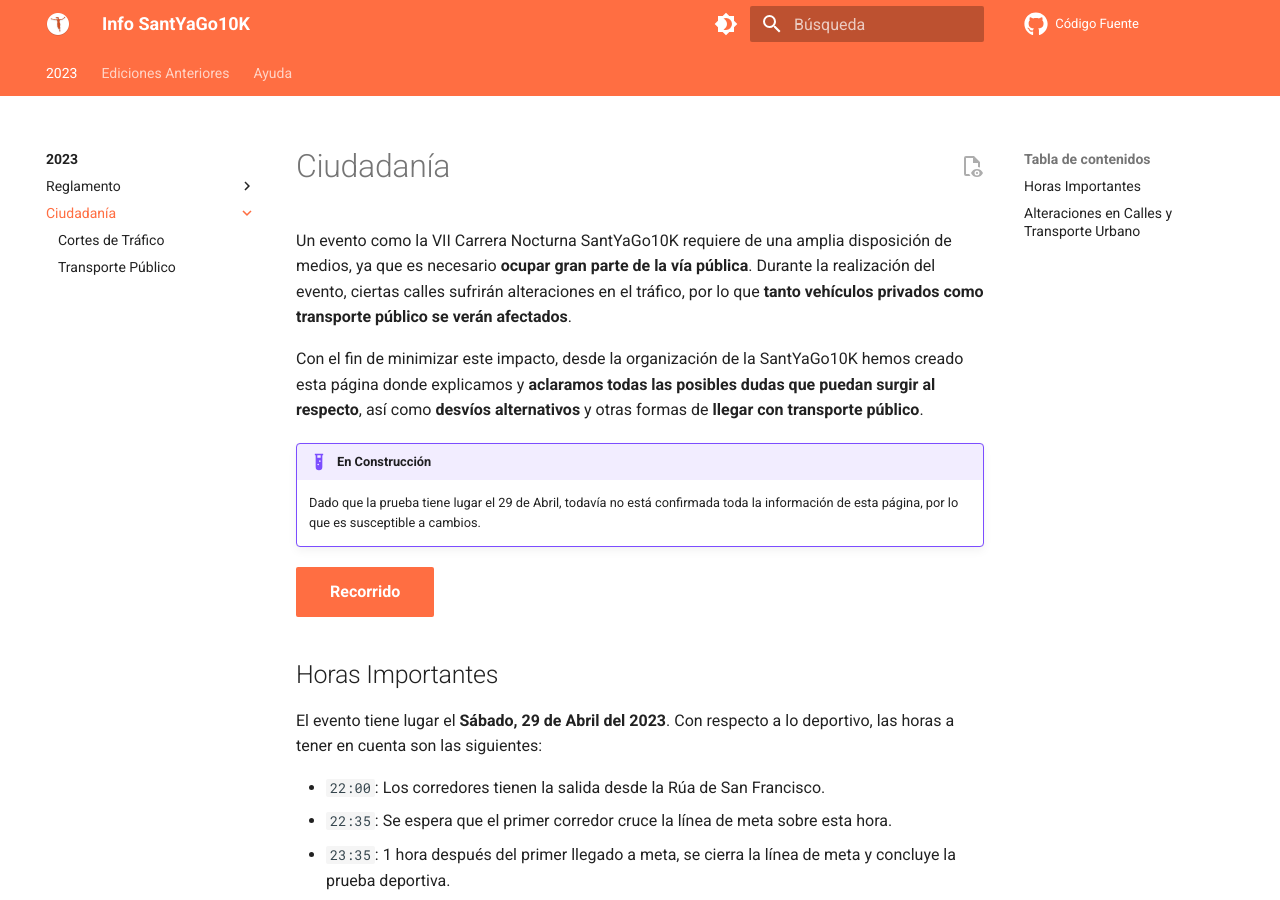
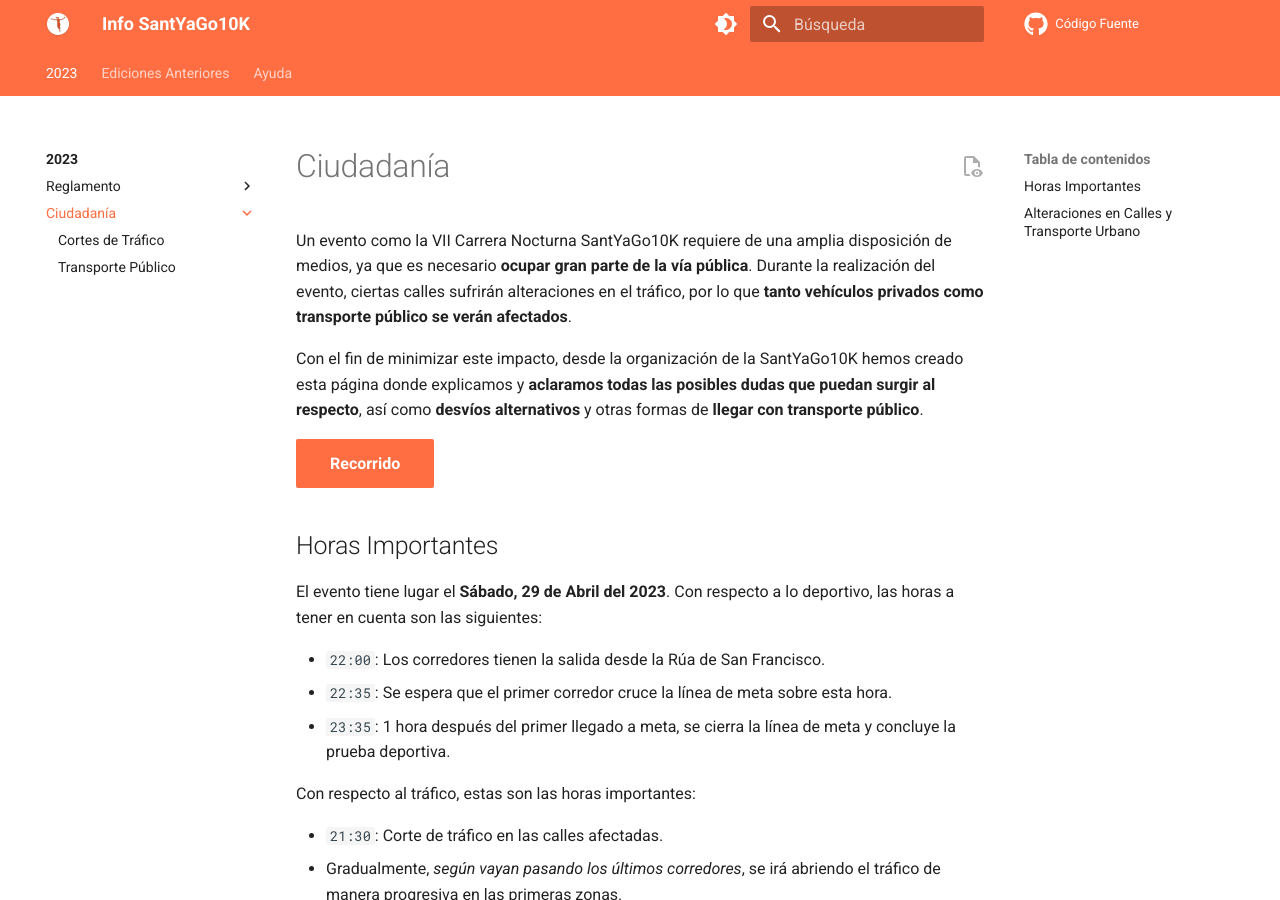
Before and after one commit to SantYaGo10K/Info, an MkDocs documentation site: the page built from info/ciudadania/index.md, in a window 1280 px wide and 900 px high. Built offline with MkDocs 1.6.1 and Material for MkDocs 9.7.7, drawn with Linux system fonts in a browser that asks for light colours; comment, search, counter and statistics services are not loaded.

Commit message:
Eliminar Aviso

```diff
--- a/info/ciudadania/index.md
+++ b/info/ciudadania/index.md
@@ -7,11 +7,6 @@ tráfico, por lo que **tanto vehículos privados como transporte público se ver
 Con el fin de minimizar este impacto, desde la organización de la SantYaGo10K hemos creado esta página donde explicamos
 y **aclaramos todas las posibles dudas que puedan surgir al respecto**, así como **desvíos alternativos** y otras formas
 de **llegar con transporte público**.
-
-!!! example "En Construcción"
-
-    Dado que la prueba tiene lugar el 29 de Abril, todavía no está confirmada toda la información de esta página, por
-    lo que es susceptible a cambios.
 
 [Recorrido](https://2023.santyago10k.run/es/durante/recorrido){ .md-button .md-button--primary }
 
```
